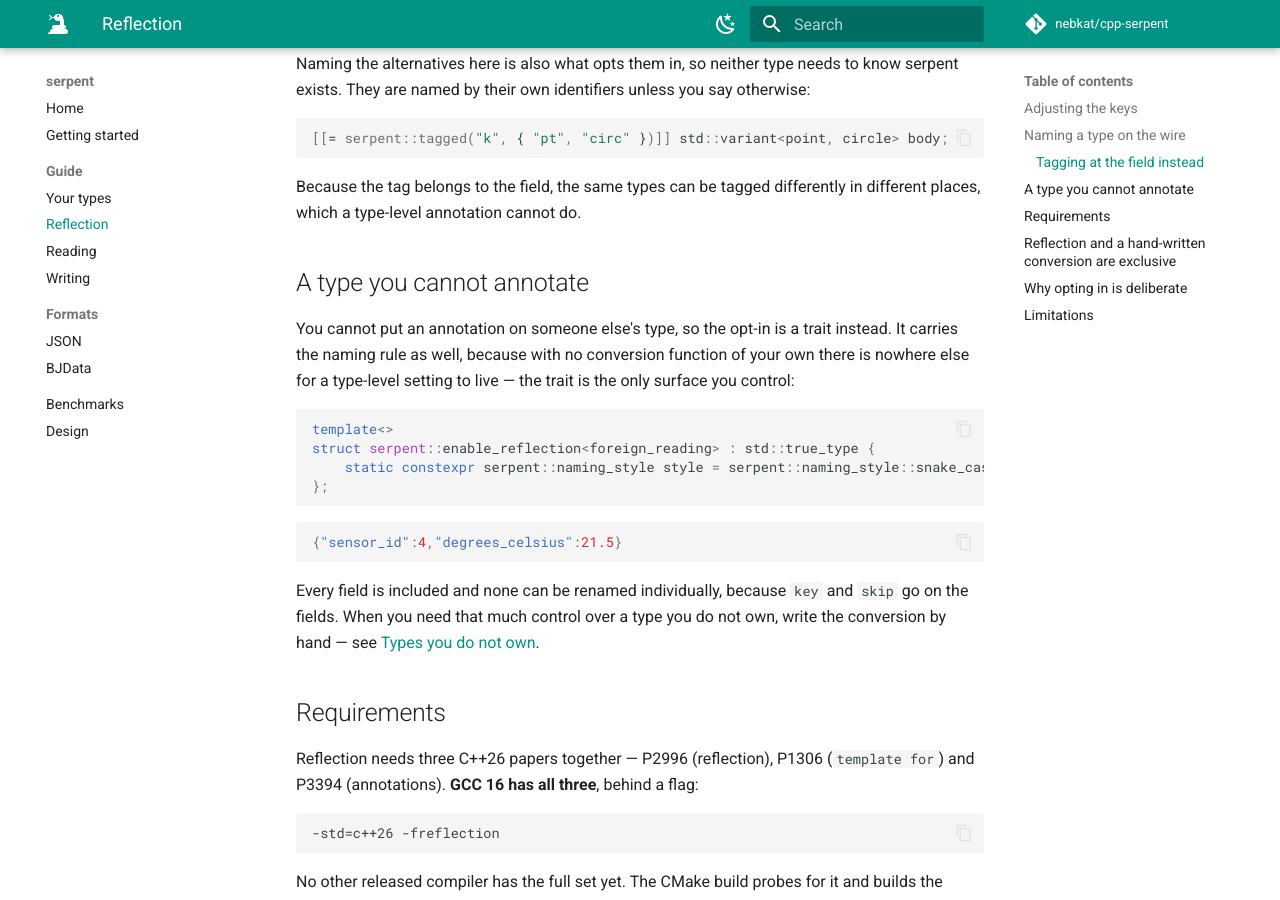
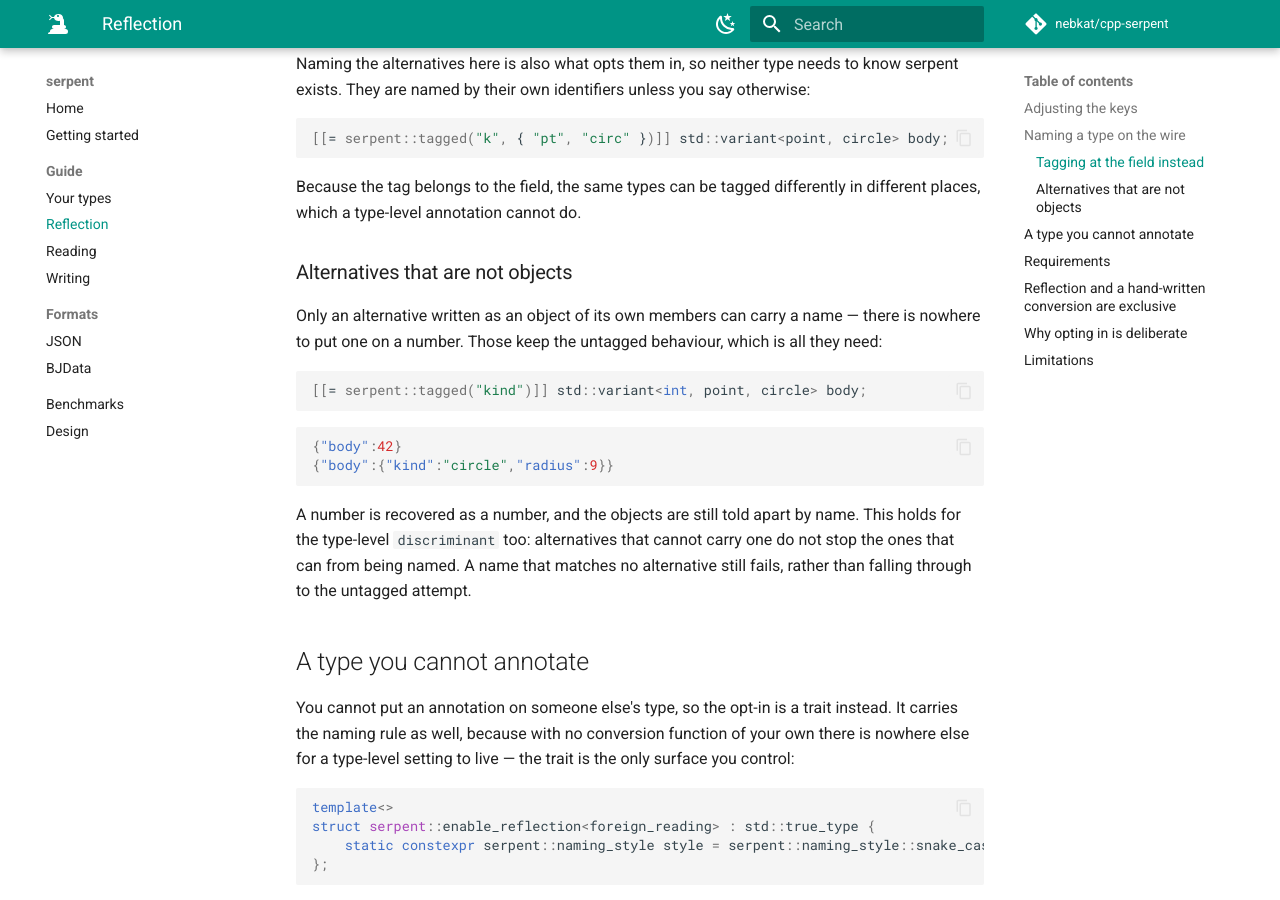
Before and after one commit to nebkat/cpp-serpent, an MkDocs documentation site: the page built from docs/reflection.md, in a window 1280 px wide and 900 px high, scrolled down 2069 px. Built offline with MkDocs 1.6.1 and Material for MkDocs 9.7.7, drawn with Linux system fonts in a browser that asks for light colours; comment, search, counter and statistics services are not loaded.

Commit message:
fix(reflect): Let a tagged variant hold alternatives that are not objects
variant<int, point, circle> with a tag did not compile. Naming the alternatives
tried to reflect an identifier for int, which has none, and the error said so in
terms of the reflection API rather than of anything the caller wrote.

Only an alternative written as an object of its own members can carry a name;
there is nowhere to put one on a number, and none is needed, because a number
already says what it is. Those alternatives keep the untagged path: written as
themselves, and recovered by asking which one the value fits.

Reading tries the name first. A document that is an object carrying the key is
decided by that name alone - one matching nothing fails rather than falling
through to the untagged attempt, which would answer with the wrong alternative.
Anything else goes to the alternatives that were never named.

The same now holds for the type-level discriminant, which previously required
every alternative to carry one and quietly fell back to trying each in turn when
one could not - losing the discrimination between the ones that could.

````diff
--- a/docs/reflection.md
+++ b/docs/reflection.md
@@ -100,6 +100,25 @@ exists. They are named by their own identifiers unless you say otherwise:
 Because the tag belongs to the field, the same types can be tagged differently in different
 places, which a type-level annotation cannot do.
 
+### Alternatives that are not objects
+
+Only an alternative written as an object of its own members can carry a name — there is nowhere
+to put one on a number. Those keep the untagged behaviour, which is all they need:
+
+```cpp
+[[= serpent::tagged("kind")]] std::variant<int, point, circle> body;
+```
+
+```json
+{"body":42}
+{"body":{"kind":"circle","radius":9}}
+```
+
+A number is recovered as a number, and the objects are still told apart by name. This holds for
+the type-level `discriminant` too: alternatives that cannot carry one do not stop the ones that
+can from being named. A name that matches no alternative still fails, rather than falling
+through to the untagged attempt.
+
 ## A type you cannot annotate
 
 You cannot put an annotation on someone else's type, so the opt-in is a trait instead. It
````
Also changed, not shown: 5 other files.
